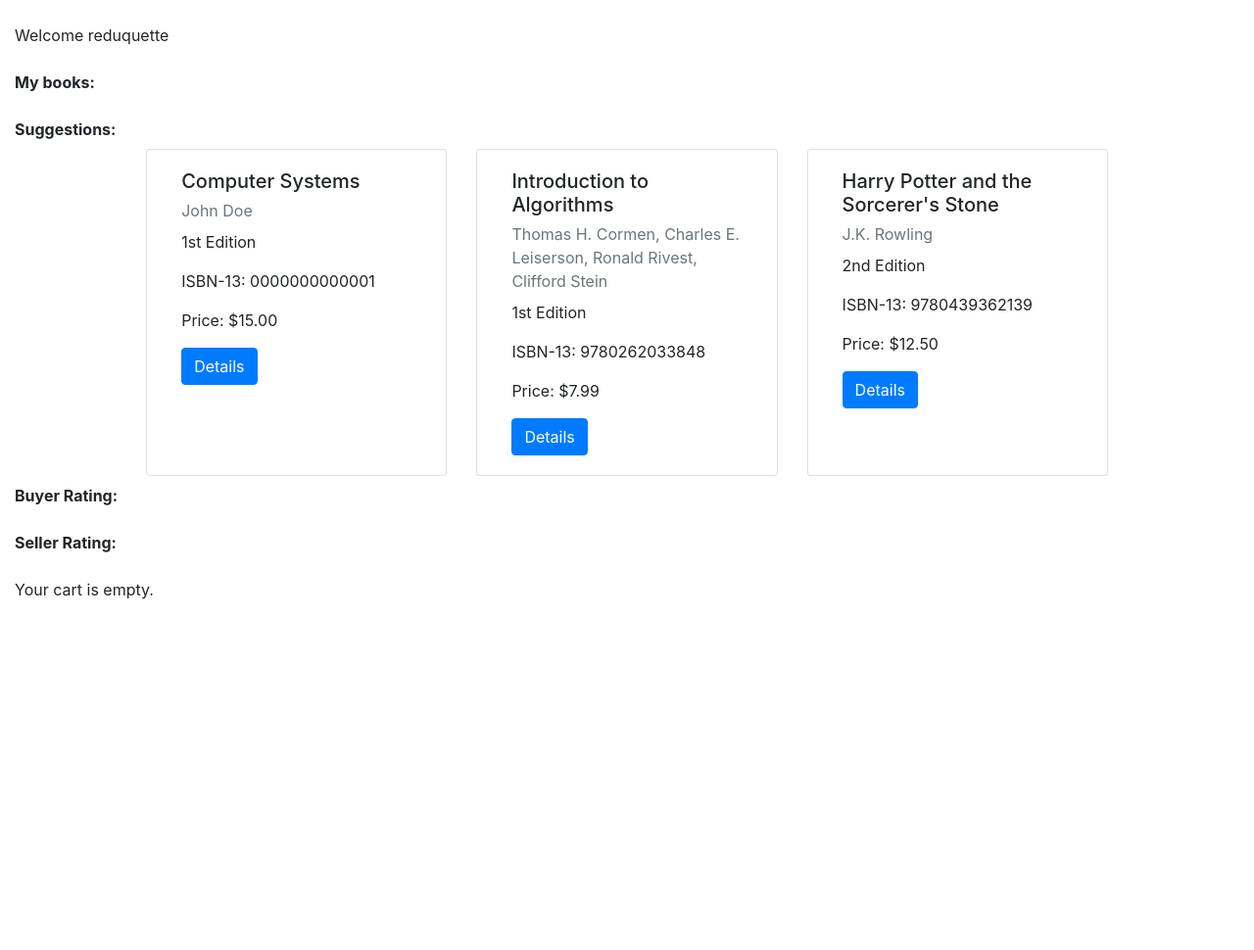
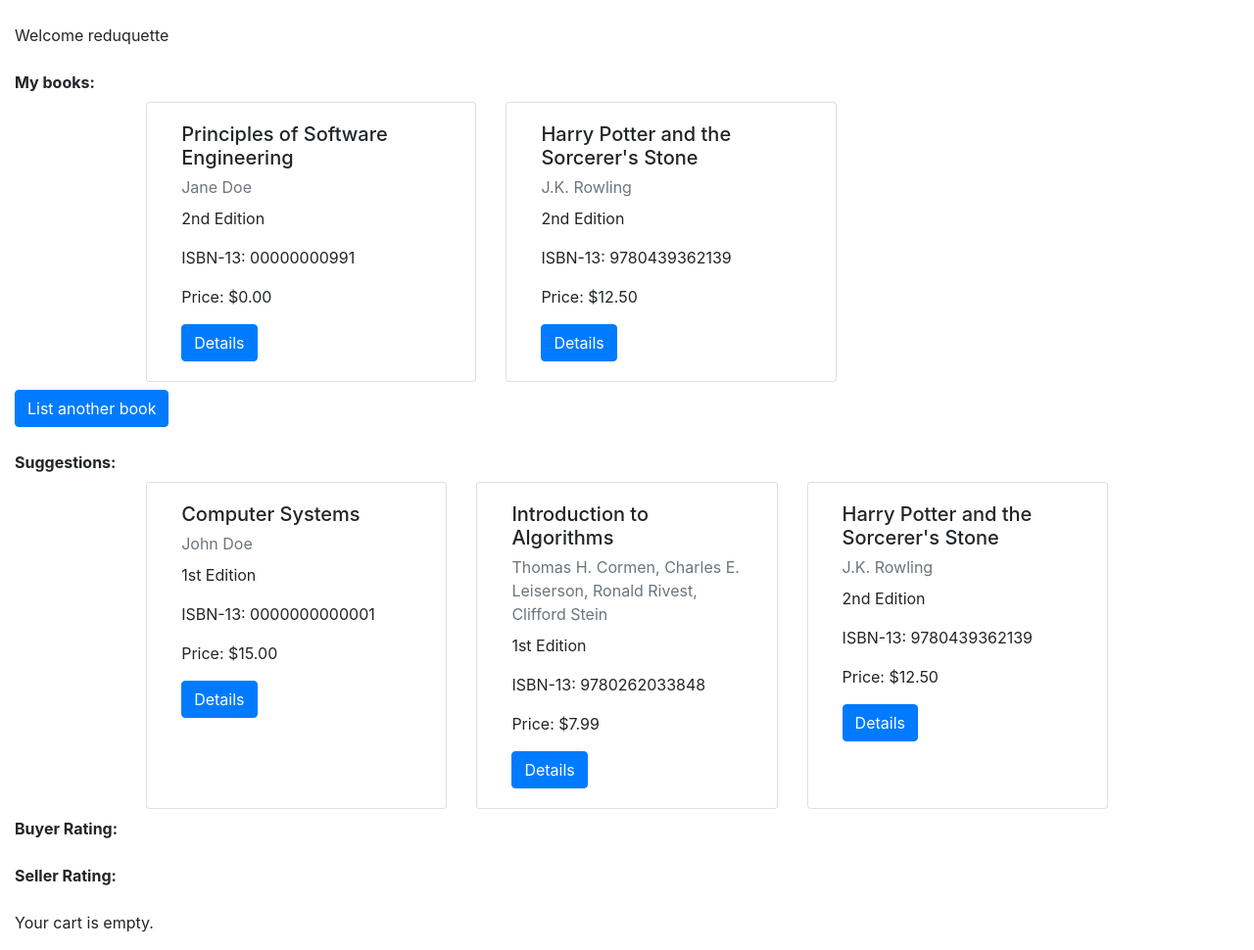
Before and after one commit to ADelCastillo1798/Oasis-Copy, a Django app: page /pages/profile/ in a window 1280 px wide. Shown: the part 56-1026 px from the top of the page at 98% size. Before the commit the page ends 668 px from the top, so only its background shows below. Run offline with Django 3.2, Linux system fonts and the light colour scheme; a user stored in the database is signed in; data comes from the database, SQL or seed files in the repository; both versions use the stored data as it was after the commit.

Commit message:
Add listed books to profile page

```diff
--- a/oasis/pages/templates/profile.html
+++ b/oasis/pages/templates/profile.html
@@ -9,7 +9,26 @@
 	<br/>
 	<br/>
 	<strong>My books:</strong>
-
+	{% if my_books %}
+		<div class="card-deck col-lg-10 col-sm-12 py-2 mx-auto">
+		  {% for object in my_books %}
+			<div class="card col-sm-4 rounded">
+			  <div class="card-body">
+				<h5 class="card-title"> {{ object.book.title }}</h5>
+				<p class="card-subtitle mb-2 text-muted"> {{ object.book.author }}</p>
+				<p class="card-text">{{ object.book.edition }} Edition</p>
+				<p class="card-text">ISBN-13: {{ object.book.isbn }}</p>
+				<p class="card-text">Price: ${{ object.price}}</p>
+				<a href="{{ object.get_absolute_url }}" class="btn btn-primary">Details</a>
+			  </div>
+			</div>
+		  {% endfor %}
+		</div>
+		<a class="btn btn-primary" href="{% url 'sellerlisting' %}">List another book</a>
+	{% else %}
+		<p>You have not listed any books yet.</p>
+		<a class="btn btn-primary" href="{% url 'sellerlisting' %}">List a book</a>
+	{% endif %}
 	<br/>
 	<br/>
 
@@ -17,7 +36,6 @@
 	{% if left %}
 		<div class="card-deck col-lg-10 col-sm-12 py-2 mx-auto">
 		  {% for object in left %}
-			 <!-- Need to make remove based on what is in the cart -->
 			<div class="card col-sm-4 rounded">
 			  <div class="card-body">
 				<h5 class="card-title"> {{ object.book.title }}</h5>
--- a/oasis/pages/views.py
+++ b/oasis/pages/views.py
@@ -176,6 +176,7 @@ def profile(request):
         item = item.exclude(id = j)
     if(len(item)>3):
         item = item.order_by("?")[:3]
+    my_books = listings.filter(user = request.user)
     vars = {
         'num_books':num_books,
 		'num_listings':num_listings,
@@ -183,6 +184,7 @@ def profile(request):
 		'listings':listings,
 		'cart':cart,
 		'left':item,
+        'my_books':my_books
     }
     return render(request, 'profile.html', context=vars)
 
```
Also changed, not shown: oasis/db.sqlite3.
